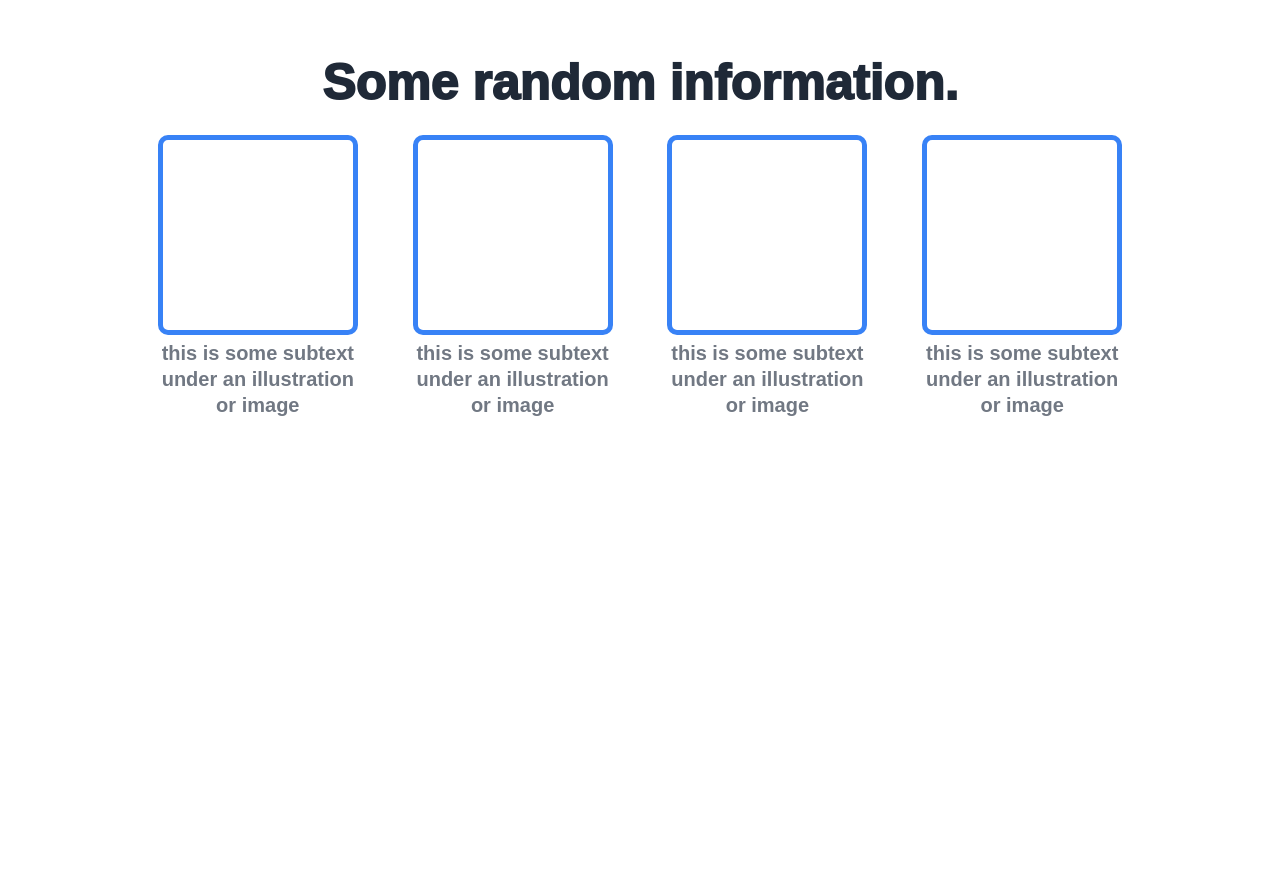
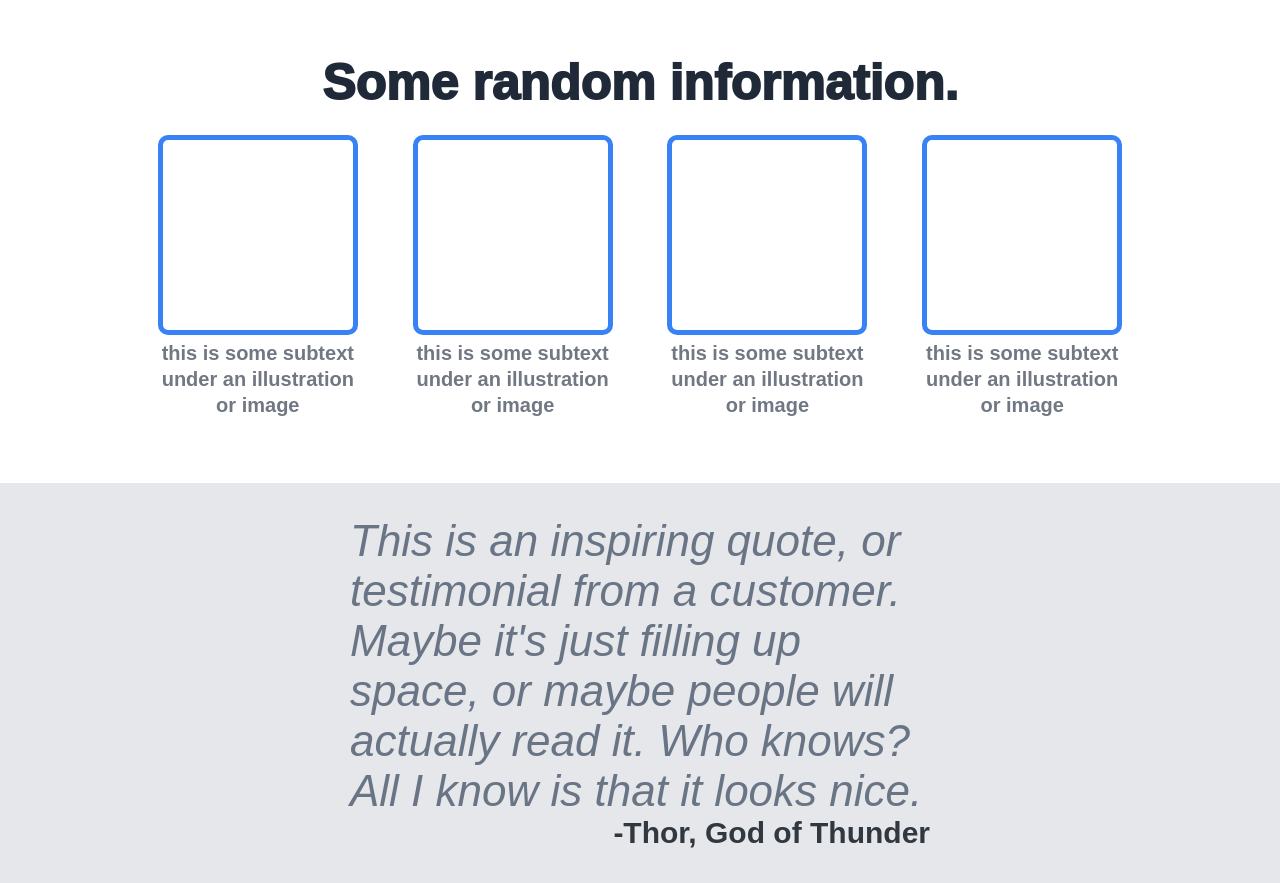
Before and after one commit to muj2001/demo-landing-page, a plain HTML site: page index.html in a window 1280 px wide. Shown: the part 1139-2022 px from the top of the page. Before the commit the page ends 1622 px from the top, so only its background shows below. Drawn offline with Linux system fonts and the light colour scheme.

Commit message:
Added Section 3 to the landing page
Section 3 HTML and CSS completed.

```diff
--- a/css/style.css
+++ b/css/style.css
@@ -166,3 +166,32 @@ button.sign-up {
     color: rgb(113, 120, 131);
     font-weight: 750;
 }
+
+/* Section 3 */
+
+.section-3 {
+    background-color: #e5e7eb;
+    min-height: 50vh;
+    display: flex;
+    flex-direction: column;
+    justify-content: center;
+    align-items: center;
+    padding: 24px 350px;
+    /* border: 2px green solid; */
+}
+
+.quote {
+    font-size: 44px;
+    font-weight: 1;
+    font-style: italic;
+    color: #697485;
+    /* border: 2px red solid; */
+}
+
+.quote-author {
+    /* border: 2px blue solid; */
+    color:#32383f;
+    font-size: 30px;
+    font-weight: 800;
+    align-self: flex-end;
+}
--- a/index.html
+++ b/index.html
@@ -46,5 +46,10 @@
                 </div>
             </div>
         </div>
+        <div class="section-3">
+            <div class="quote">This is an inspiring quote, or testimonial from a customer. Maybe it's just filling up space, or maybe people will actually read it. Who knows? All I know is that it looks nice.
+            </div>
+            <div class="quote-author">-Thor, God of Thunder</div>
+        </div>
     </body>
 </html>
```
